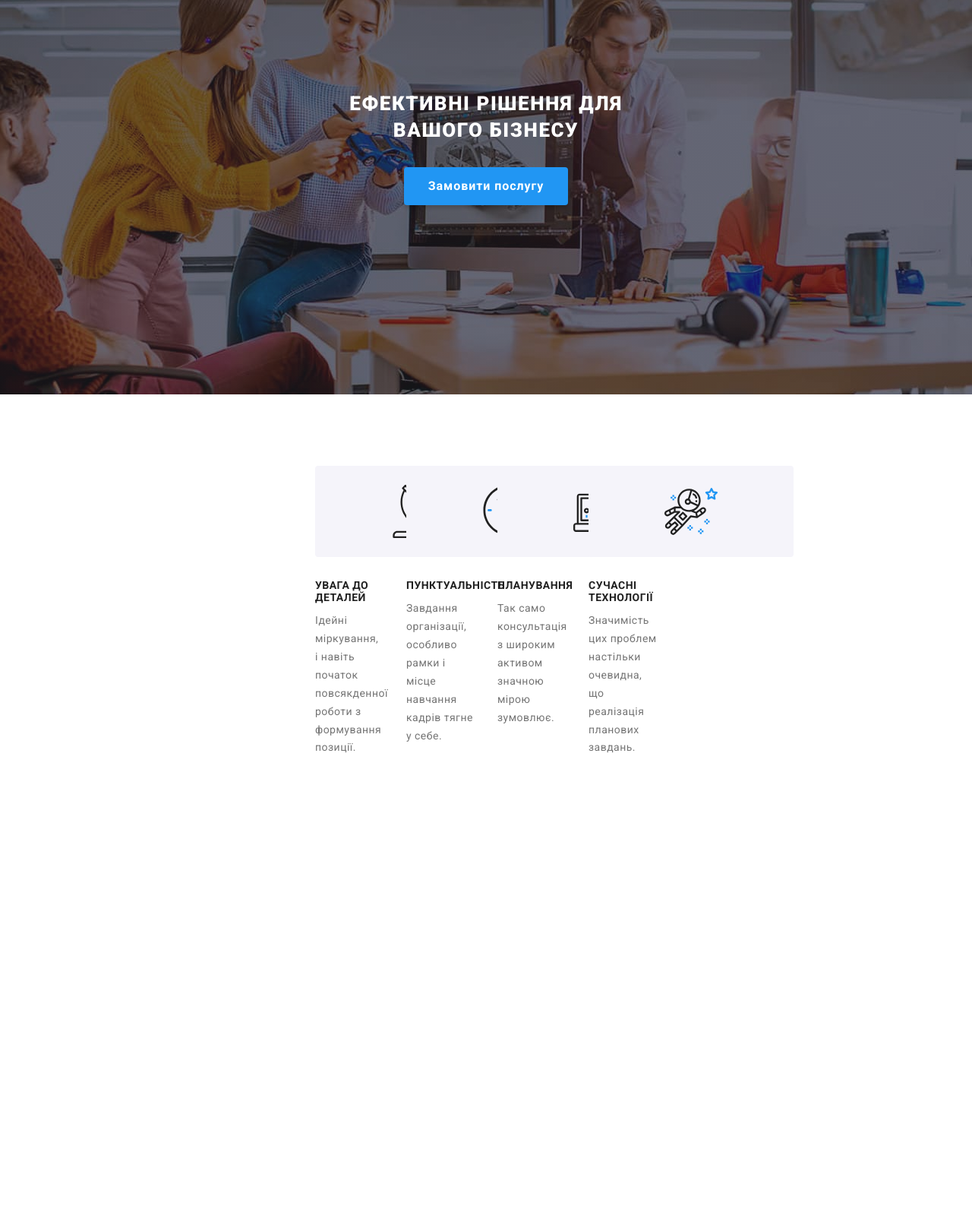
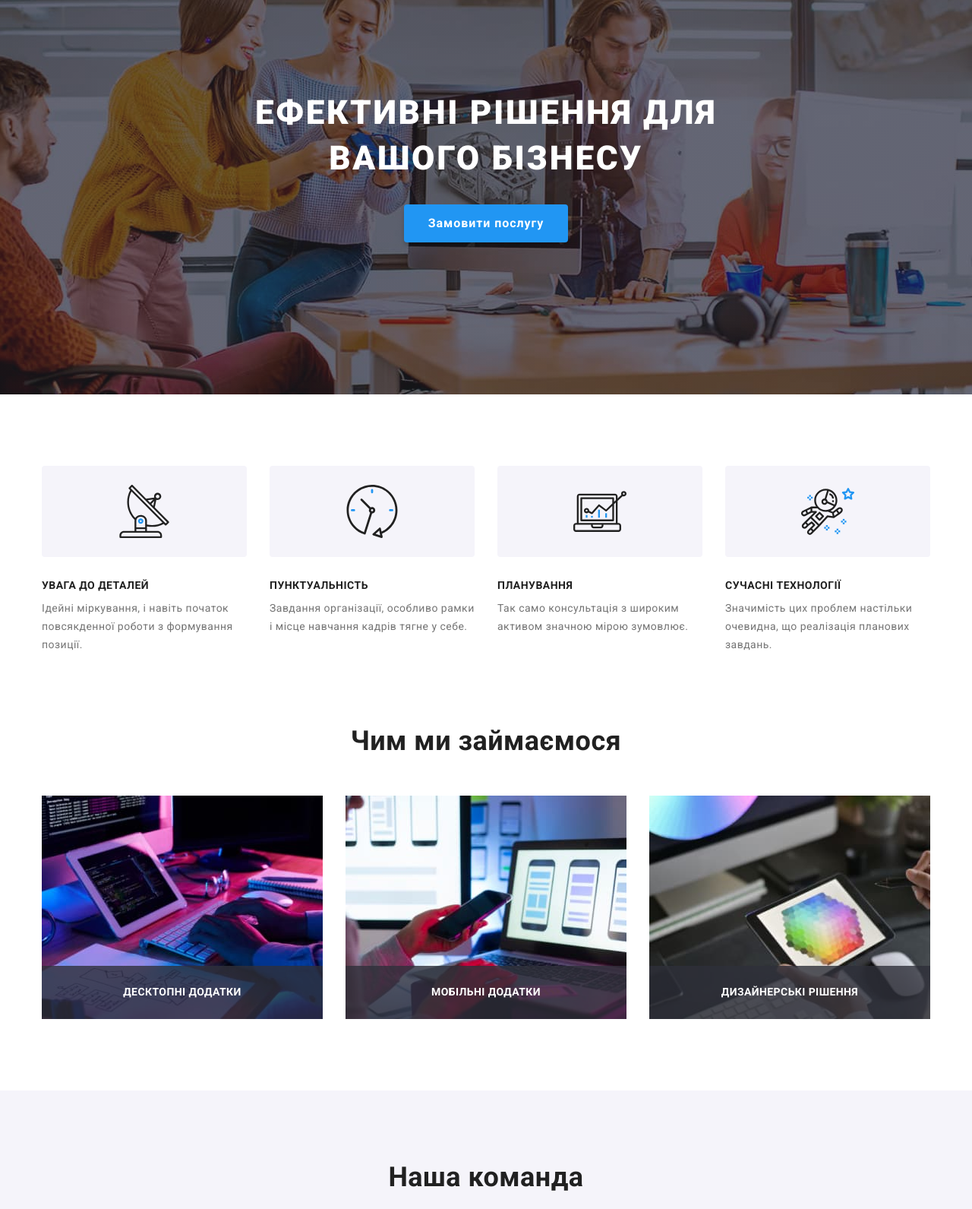
Before and after one commit to Sergio71364/goit-markup-hw-08, a plain HTML site: page index.html in a window 1280 px wide. Shown: the part 81-1672 px from the top of the page at 76% size. Before the commit the page ends 1171 px from the top, so only its background shows below. Drawn offline with Linux system fonts and the light colour scheme.

Commit message:
team section in work

```diff
--- a/index.html
+++ b/index.html
@@ -111,10 +111,10 @@
         </div>
       </section>
       <!-- Секція Branches -->
-      <section class="visually-hidden section section--no-top-padding">
+      <section class="section branches">
         <div class="container">
           <h2 class="section__title">Чим ми займаємося</h2>
-          <ul class="branches list">
+          <ul class="branches__list list">
             <li class="branches__item">
               <img
                 class="image"
@@ -149,13 +149,13 @@
         </div>
       </section>
       <!-- Секція Team -->
-      <section class="visually-hidden section section--grey">
+      <section class="section section--grey">
         <div class="container">
           <h2 class="section__title">Наша команда</h2>
           <ul class="team list">
             <li class="team__card">
               <img
-                class="image"
+                class="team__image image"
                 src="./images/demiyanenko-m.jpg"
                 width="270"
                 height="260"
--- a/sass/components/_branches.scss
+++ b/sass/components/_branches.scss
@@ -1,8 +1,16 @@
 .branches {
-  // padding-top: 0;
-  display: flex;
-  flex-wrap: wrap;
-  margin: -15px;
+  display: none;
+  @media screen and (min-width: $desktop) {
+    display: block;
+    padding-top: 0;
+  }
+  &__list {
+    flex-wrap: wrap;
+    margin: -15px;
+    @media screen and (min-width: $desktop) {
+      display: flex;
+    }
+  }
   &__text {
     position: absolute;
     left: 0;
@@ -23,8 +31,6 @@
   &__item {
     position: relative;
     margin: 15px;
-    // &:not(:last-child) {
-    //   margin-right: 30px;
-    // }
+    width: calc((100% - 30px * 3) / 3);
   }
 }
--- a/sass/components/_features.scss
+++ b/sass/components/_features.scss
@@ -1,10 +1,20 @@
 .features {
+  margin: -15px;
   display: flex;
-  flex-wrap: wrap;
-  margin: -15px;
+  flex-direction: column;
+  @media screen and (min-width: $tablet) {
+    flex-direction: row;
+    flex-wrap: wrap;
+  }
+
   &__item {
-    width: calc((100% - 4 * 30px) / 4);
     margin: 15px;
+    @media screen and (min-width: $tablet) {
+      width: calc((100% - 2 * 30px) / 2);
+    }
+    @media screen and (min-width: $desktop) {
+      width: calc((100% - 4 * 30px) / 4);
+    }
   }
   &__icon-wrapper {
     display: flex;
@@ -13,8 +23,8 @@
     margin-bottom: 30px;
     border-radius: 4px;
     background-color: var(--color-background-lighter);
-    width: 270px;
     height: 120px;
+    width: 100%;
   }
   &__title {
     font-size: 14px;
@@ -22,6 +32,10 @@
     text-transform: uppercase;
     color: var(--color-text-title);
     margin-bottom: 10px;
+    text-align: center;
+    @media screen and (min-width: $tablet) {
+      text-align: start;
+    }
   }
   &__text {
     font-size: 14px;
--- a/sass/components/_hero.scss
+++ b/sass/components/_hero.scss
@@ -3,7 +3,7 @@
   background-color: var(--color-background-light);
   margin: 0 auto;
   padding: 118px 0;
-  @media screen and (min-width: 576px) {
+  @media screen and (min-width: $desktop) {
     padding: 200px 0;
   }
   &__title {
@@ -18,11 +18,10 @@
     text-align: center;
     color: var(--color-primary-white);
     margin-bottom: 30px;
-
-    @media screen and (min-width: 576px) {
-      font-size: 26px;
+    @media screen and (min-width: $desktop) {
+      font-size: 44px;
       line-height: 1.36;
-      max-width: 690px;
+      max-width: 696px;
     }
   }
 }
@@ -36,7 +35,7 @@
   background-position: center;
   background-repeat: no-repeat;
   background-size: cover;
-  @media screen and (min-width: 576px) {
+  @media screen and (min-width: $desktop) {
     height: 600px;
   }
 }
--- a/sass/components/_team.scss
+++ b/sass/components/_team.scss
@@ -4,13 +4,21 @@
   margin: -15px;
   &__card {
     border-radius: 0px 0px 4px 4px;
+    outline: 1px dotted rgb(100, 85, 188);
     background: var(--color-primary-white);
     box-shadow: 0px 1px 3px rgba(0, 0, 0, 0.12), 0px 1px 1px rgba(0, 0, 0, 0.14),
       0px 2px 1px rgba(0, 0, 0, 0.2);
-    // &:not(:last-child) {
-    //   margin-right: 30px;
-    // }
     margin: 15px;
+    @media screen and (min-width: $tablet) {
+      width: calc((100% - 30px * 2) / 2);
+    }
+
+    @media screen and (min-width: $desktop) {
+      width: calc((100% - 30px * 4) / 4);
+    }
+  }
+  &__image {
+    width: 100%;
   }
   &__details {
     padding: 30px 32px;
--- a/sass/utils/_common.scss
+++ b/sass/utils/_common.scss
@@ -14,10 +14,17 @@ body {
 }
 
 .container {
-  max-width: 480px;
-  padding-left: 15px;
-  padding-right: 15px;
   margin: 0 auto;
+  padding: 0 15px;
+  @media screen and (min-width: $mobile) {
+    width: $mobile;
+  }
+  @media screen and (min-width: $tablet) {
+    width: $tablet;
+  }
+  @media screen and (min-width: $desktop) {
+    width: $desktop;
+  }
 }
 
 .logo {
@@ -62,8 +69,10 @@ body {
 }
 
 .section {
-  padding-top: 94px;
-  padding-bottom: 94px;
+  padding: 60px 0;
+  @media screen and (min-width: $desktop) {
+    padding: 94px 0;
+  }
   &__title {
     font-size: 36px;
     font-weight: 700;
@@ -74,9 +83,6 @@ body {
   }
   &--grey {
     background: var(--color-background-lighter);
-  }
-  &--no-top-padding {
-    padding-top: 0;
   }
 }
 
--- a/sass/utils/_variables.scss
+++ b/sass/utils/_variables.scss
@@ -1,3 +1,8 @@
+// breakpoints
+$mobile: 480px;
+$tablet: 768px;
+$desktop: 1200px;
+
 :root {
   // fonts
   --font-primary: 'Roboto', sans-serif;
@@ -14,7 +19,6 @@
   --color-background-light: #c4c4c4;
   --color-background-lighter: #f5f4fa;
   --color-line: #ececec;
-
   // animations
   --transition-cubic: 250ms cubic-bezier(0.4, 0, 0.2, 1);
 }
```
Also changed, not shown: css/main.css, css/main.min.css, 2 other files.
